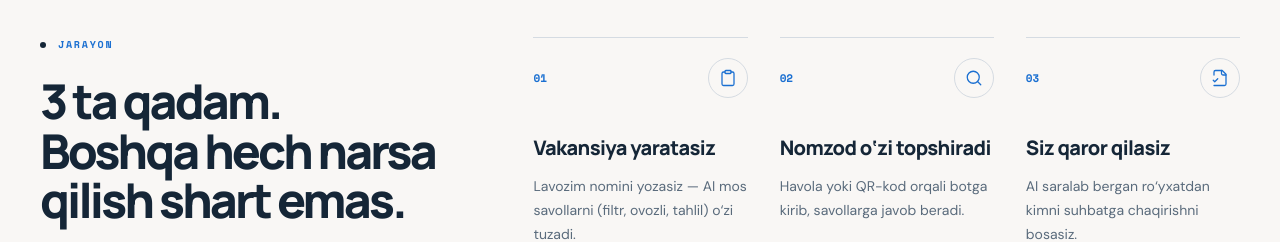
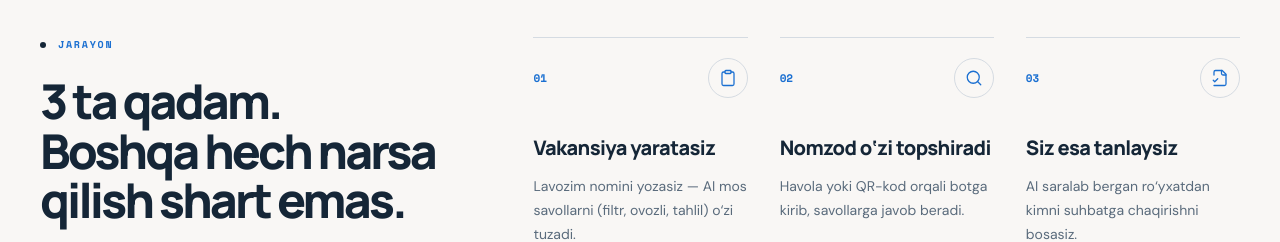
Before and after one commit to gulomovs793-ai/JanobHR, a React (Vite) app in the folder site/: page / in a window 1280 px wide. Shown: the part 1580-1822 px from the top of the page. Built offline with nearby package versions, Linux system fonts and the light colour scheme.

Commit message:
Process step 03: 'Siz qaror qilasiz' -> 'Siz esa tanlaysiz' (matches hero phrasing)

```diff
--- a/site/src/App.tsx
+++ b/site/src/App.tsx
@@ -347,7 +347,7 @@ function Home() {
                 <WorkflowStep number="02" icon={Search} title="Nomzod o‘zi topshiradi">
                   Havola yoki QR-kod orqali botga kirib, savollarga javob beradi.
                 </WorkflowStep>
-                <WorkflowStep number="03" icon={FileCheck2} title="Siz qaror qilasiz">
+                <WorkflowStep number="03" icon={FileCheck2} title="Siz esa tanlaysiz">
                   AI saralab bergan ro‘yxatdan kimni suhbatga chaqirishni bosasiz.
                 </WorkflowStep>
               </div>
```
